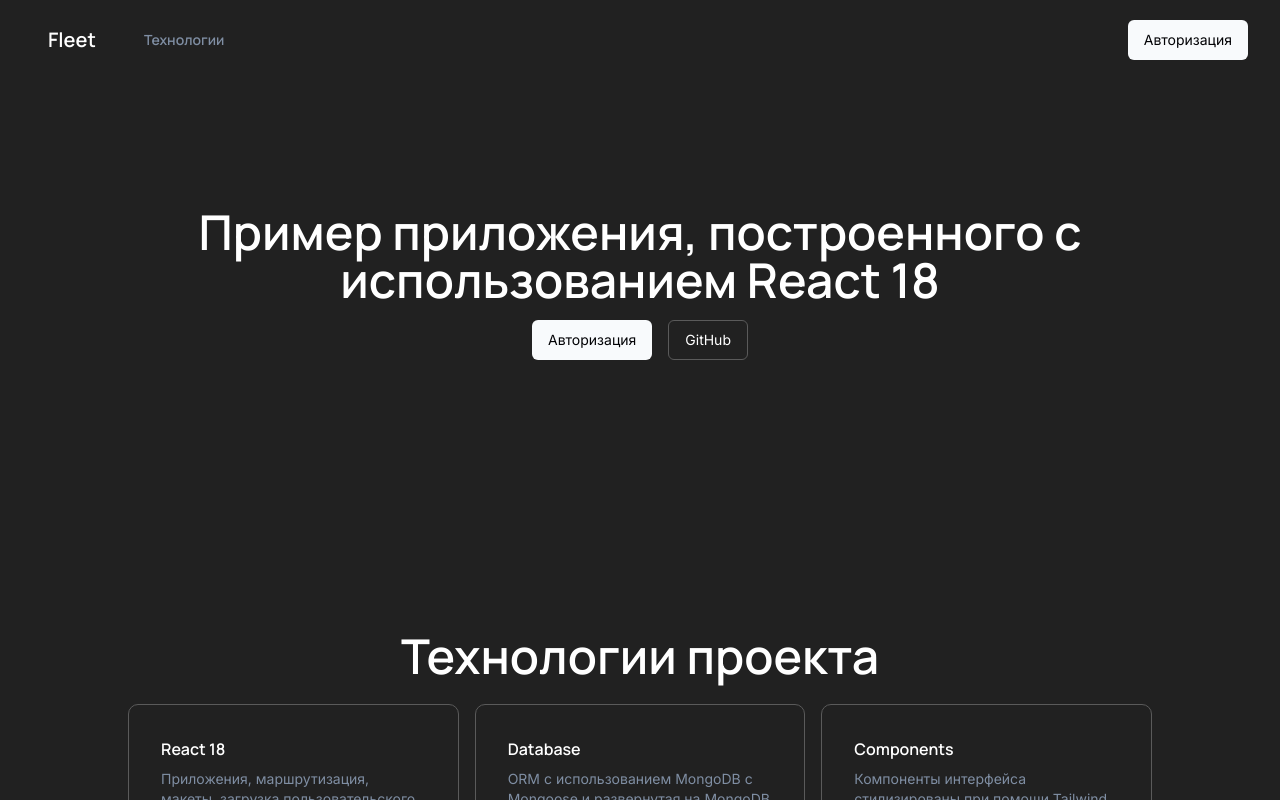
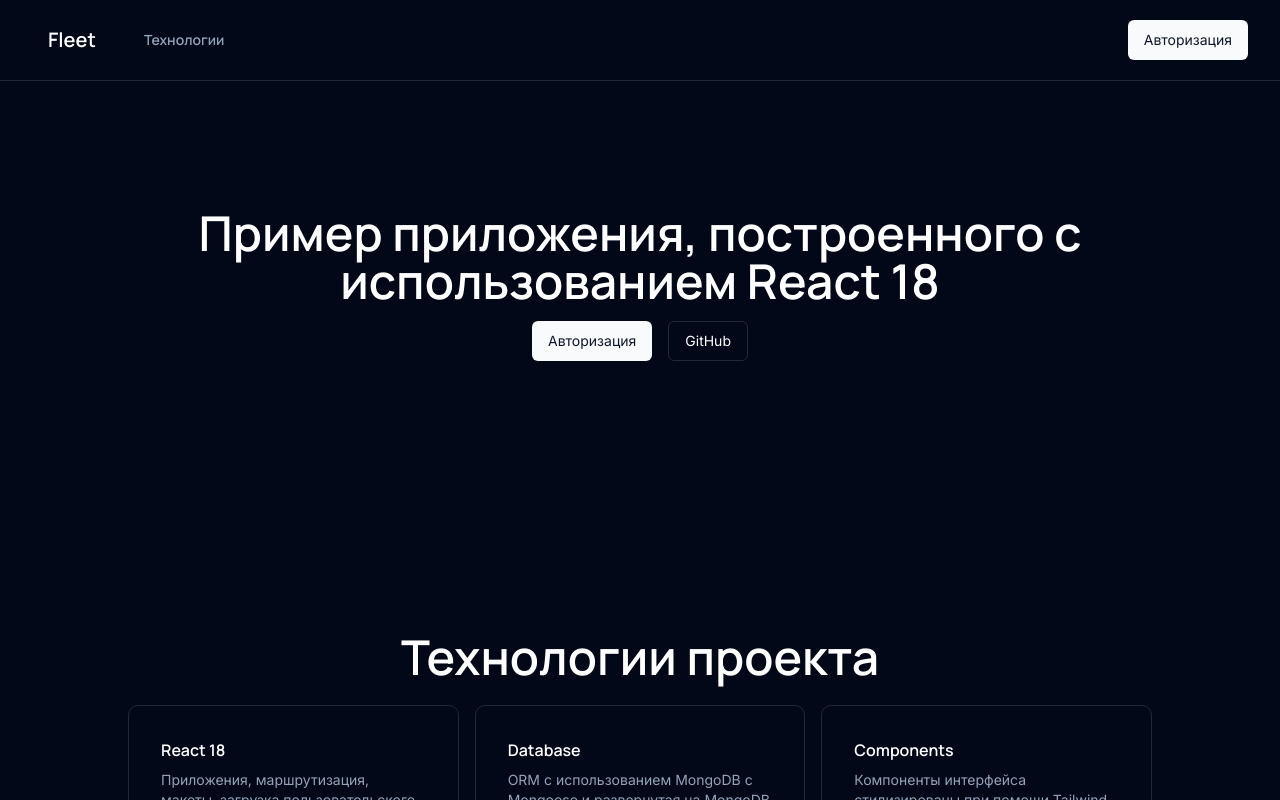
Before and after one commit to NaotoAzazel/Fleet, a React (Create React App) app in the folder frontend/: page / in a window 1280 px wide. Shown: the top 800 px of the page. Built offline with nearby package versions, Linux system fonts and the light colour scheme.

Commit message:
edit site colors, fix errors

```diff
--- a/frontend/src/Components/Pages/TransportList.jsx
+++ b/frontend/src/Components/Pages/TransportList.jsx
@@ -113,7 +113,7 @@ function TransportList() {
   }
 
   return (
-    <main className="flex-1 min-h-screen text-white">
+    <main className="flex-1 min-h-screen text-white bg-background">
       <selection className="grid items-center gap-8 pb-8 pt-6 md:py-8 container">
         <h1 className="text-2xl leading-[1.1] tracking-normal font-bold font-manrope md:text-4xl lg:text-3xl">
           Список доступного транспорта
@@ -144,7 +144,7 @@ function TransportList() {
             </h1>
           )}
 
-          {!posts.length && !isPostsLoading && (
+          {!posts.length && !isPostsLoading && !postError && (
             <div className="flex items-center justify-center h-full">
               <PostsNotFound />
             </div>
@@ -195,19 +195,23 @@ function TransportList() {
           </div>
 
           <div className="flex flex-col text-white mt-4 space-y-4">
+            <div className="flex space-x-2 w-full">
               <Input
                 type="text"
-              placeholder="Введите категорию"
+                placeholder="Категория"
                 onChange={e => setCategory(e.target.value)}
                 value={category}
+                styles="w-1/2"
               />
 
               <Input
                 type="text"
-              placeholder="Введите цвет"
+                placeholder="Цвет"
                 onChange={e => setColor(e.target.value)}
                 value={color}
+                styles="w-1/2"
               />
+            </div>
 
             <Input
               type="text"
--- a/frontend/src/Components/UI/DropDown.jsx
+++ b/frontend/src/Components/UI/DropDown.jsx
@@ -35,14 +35,14 @@ function DropDown({ buttonText, options, selectValue, onSelectChange }) {
       </Button>
 
       <ul
-        className={`bg-modalBackground mt-2 z-10 p-2 shadow-lg rounded-[10px] absolute border border-borderColor
-          ${!active && "hidden"}`}
+        className={`bg-background mt-2 z-10 p-2 shadow-lg rounded-[10px] absolute border
+        border-borderColor ${!active && "hidden"}`}
         ref={menuRef}
       >
         {!options.length && <p className="text-white text-sm">В меню нет полей</p>}
         {options?.map((option) => (
           <li
-            className={`p-3 pr-8 rounded-[10px] text-white cursor-pointer text-sm hover:bg-background
+            className={`p-3 pr-8 rounded-[10px] text-white cursor-pointer text-sm hover:bg-accent
               ${selectValue === option && "font-bold"}
             `}
             key={option}
--- a/frontend/src/Components/UI/Header.jsx
+++ b/frontend/src/Components/UI/Header.jsx
@@ -26,7 +26,8 @@ function Header() {
   };
 
   return (
-    <header className="container z-40 bg-transparent">
+    <header className="w-full border-b border-borderColor bg-background">
+      <div className="container z-40">
         <div className="flex h-20 items-center justify-between py-6">
           <div className="flex md:gap-4">
             <Button variant="hidden" href="/" className="text-xl">Fleet</Button>
@@ -53,6 +54,7 @@ function Header() {
             )}
           </nav>
         </div>
+      </div>
     </header>
   )
 }
--- a/frontend/src/Components/UI/Input.jsx
+++ b/frontend/src/Components/UI/Input.jsx
@@ -1,9 +1,10 @@
-function Input({ type, placeholder, ...props }) {
+function Input({ type, placeholder, styles, ...props }) {
   return (
     <>
       <input
         type={type}
-        className="bg-transparent p-2 rounded-[10px] border border-borderColor"
+        className={`bg-transparent p-2 rounded-[10px] border border-borderColor
+          focus:input ${styles}`}
         placeholder={placeholder}
         {...props}
       />
--- a/frontend/src/Components/UI/Modal.jsx
+++ b/frontend/src/Components/UI/Modal.jsx
@@ -20,10 +20,12 @@ function Modal({ active, setActive, children }) {
   if(active) {
     return createPortal(
       <div
-        className="fixed top-0 left-0 w-screen h-screen backdrop-blur bg-opacity-40 flex items-center justify-center"
+        className="fixed top-0 left-0 w-screen h-screen backdrop-blur bg-opacity-40 flex items-center
+        justify-center"
         onClick={() => setActive(false)}
       >
-        <div className="p-[20px] rounded-[10px] bg-modalBackground shadow-md" onClick={e => e.stopPropagation()}>
+        <div className="p-[20px] rounded-[10px] bg-background shadow-md
+          border border-borderColor max-w-md" onClick={e => e.stopPropagation()}>
           {children}
         </div>
       </div>,
--- a/frontend/src/Components/cards/ErrorCard.jsx
+++ b/frontend/src/Components/cards/ErrorCard.jsx
@@ -4,7 +4,7 @@ import "../../Styles/globals.css"
 
 function ErrorCard() {
   return (
-    <div className="mx-auto sm:p-6 grid place-items-center gap-5 p-3 bg-modalBackground rounded-[10px] border border-borderColor">
+    <div className="mx-auto sm:p-6 grid place-items-center gap-5 p-3 rounded-[10px] border border-borderColor">
       <div className="overflow-hidden rounded-lg place-items-center">
         <img
           src={Icon404}
--- a/frontend/src/Styles/globals.css
+++ b/frontend/src/Styles/globals.css
@@ -3,19 +3,25 @@
 @tailwind utilities;
 
 :root {
-  background-color: #212121;
-
+  --background: 222.2 84% 4.9%;
+  --foreground: 210 40% 98%;
+  --card: 222.2 84% 4.9%;
+  --card-foreground: 210 40% 98%;
+  --popover: 222.2 84% 4.9%;
+  --popover-foreground: 210 40% 98%;
   --primary: 210 40% 98%;
-  --primary-foreground: 222.2 47.4% 1.2%;
-
-  --accent: 0 0% 46%;
+  --primary-foreground: 222.2 47.4% 11.2%;
+  --secondary: 217.2 32.6% 17.5%;
+  --secondary-foreground: 210 40% 98%;
+  --muted: 217.2 32.6% 17.5%;
+  --muted-foreground: 215 20.2% 65.1%;
+  --accent: 217.2 32.6% 17.5%;
   --accent-foreground: 210 40% 98%;
-
-  --muted: 223 47% 11%;
-  --muted-foreground: 215.4 16.3% 56.9%;
-
-  --secondary: 240 3.7% 15.9%;
-  --secondary-foreground: 210 40% 98%;
+  --destructive: 0 62.8% 30.6%;
+  --destructive-foreground: 210 40% 98%;
+  --border: 217.2 32.6% 17.5%;
+  --input: 217.2 32.6% 17.5%;
+  --ring: 212.7 26.8% 83.9;
 }
 
 * {
--- a/frontend/tailwind.config.js
+++ b/frontend/tailwind.config.js
@@ -4,10 +4,16 @@ module.exports = {
   theme: {
     extend: {
       colors: {
-        background: "#212121",
-        cardBackground: "#454545",
-        borderColor: "rgb(90, 90, 90)",
-        modalBackground: "rgb(39, 39, 42)",
+        background: {
+          DEFAULT: "hsl(var(--background))"
+        },
+        borderColor: {
+          DEFAULT: "hsl(var(--border))"
+        },
+        card: {
+          DEFAULT: "hsl(var(--card))",
+          foreground: "hsl(var(--card-foreground))"
+        },
         primary: {
           DEFAULT: "hsl(var(--primary))",
           foreground: "hsl(var(--primary-foreground))",
@@ -24,6 +30,9 @@ module.exports = {
           DEFAULT: "hsl(var(--secondary))",
           foreground: "hsl(var(--secondary-foreground))",
         },
+        input: {
+          DEFAULT: "hsl(var(--input))"
+        }
       },
       container: {
         center: true,
@@ -35,6 +44,7 @@ module.exports = {
     },
     fontFamily: {
       manrope: ['Manrope'],
+      inter: ['Inter']
     },
   },
   plugins: [],
```
Lines whose indentation alone changed are shown as unchanged.
